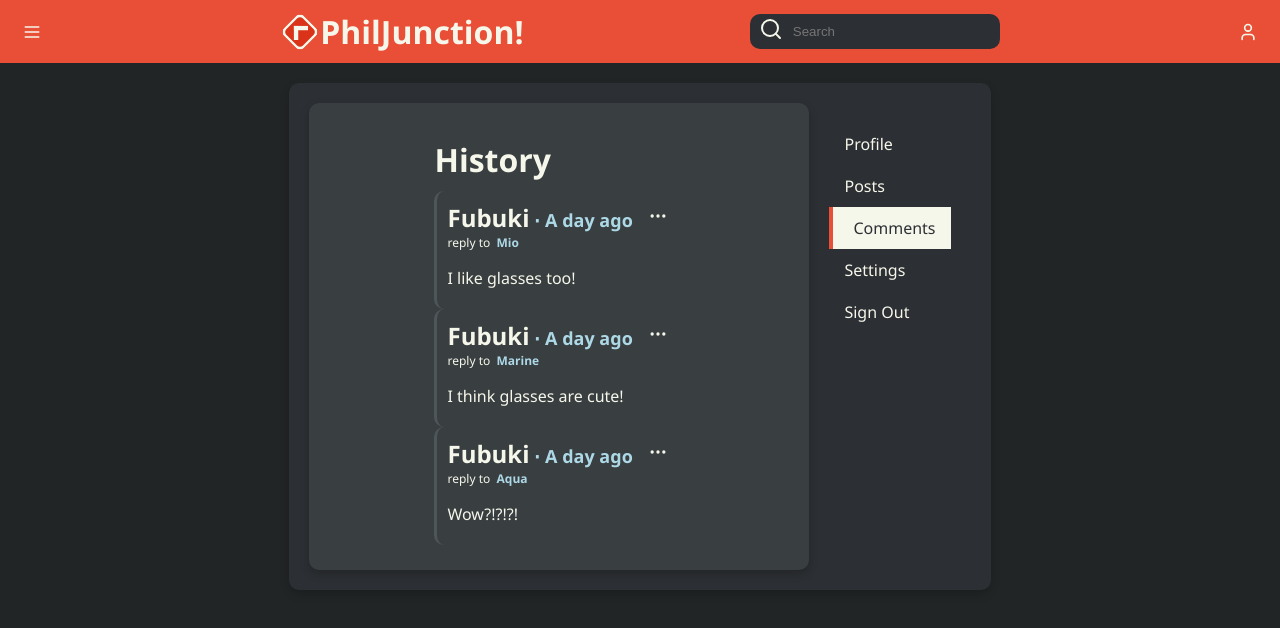
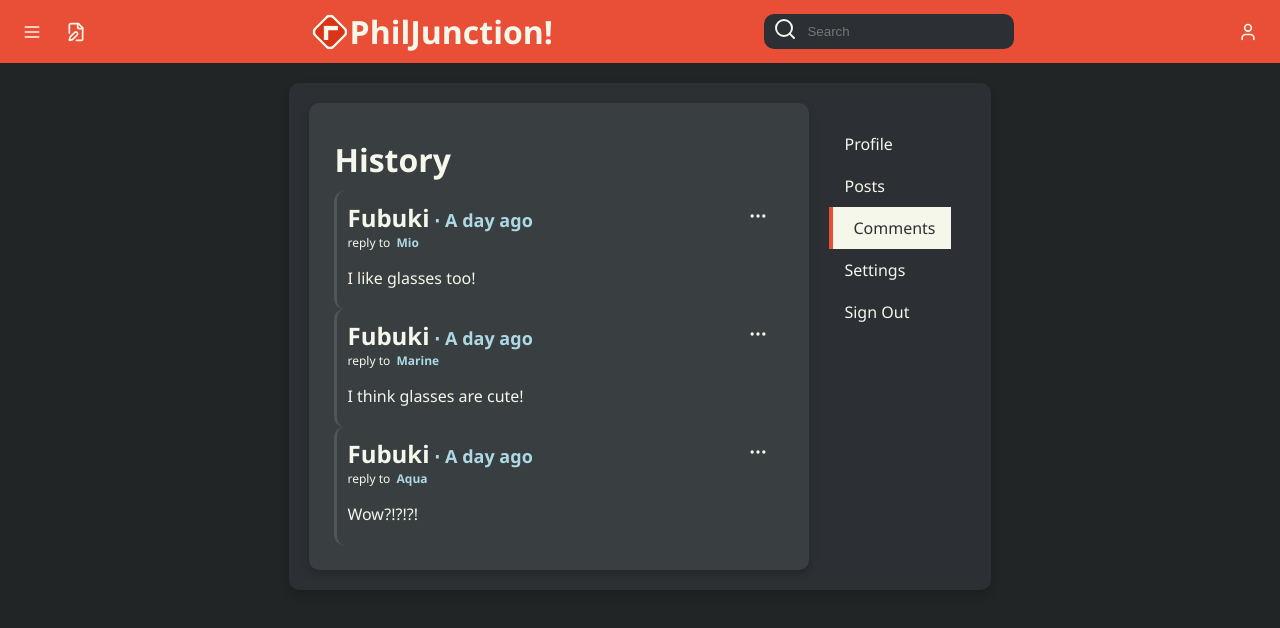
Before and after one commit to tonishii/PhilJunction, a React (Vite) app: page /profile/comments in a window 1280 px wide. Shown: the top 628 px of the page. Built offline with nearby package versions, Linux system fonts and the light colour scheme.

Commit message:
adds post icon and stuff man idk

```diff
--- a/src/components/header.tsx
+++ b/src/components/header.tsx
@@ -1,4 +1,4 @@
-import { Menu, Search, User } from "lucide-react";
+import { Menu, Search, User, FilePen } from "lucide-react";
 import { Link } from "react-router";
 import Logo from "@/components/logo";
 
@@ -17,9 +17,18 @@ export default function Header() {
 
   return (
     <header className="header">
-      <button className="round-button">
-        <Menu className="icon" />
-      </button>
+      <div className="header-leftmost">
+        <Link to="/profile/settings">
+          <button className="round-button">
+            <Menu className="icon" />
+          </button>
+        </Link>
+        <Link to="/holler">
+          <button className="round-button">
+            <FilePen className="icon" />
+          </button>
+        </Link>
+      </div>
 
       <Link to="/" className="header-link">
         <button className="header-button">
--- a/src/pages/profile/settings.tsx
+++ b/src/pages/profile/settings.tsx
@@ -1,6 +1,6 @@
 export default function Settings() {
   return (
-    <div>
+    <div className="settings-container">
       <h2>Edit Profile</h2>
       <ul>
         <li>Change character avatar</li>
--- a/src/styles/component-styles.css
+++ b/src/styles/component-styles.css
@@ -4,6 +4,12 @@
   justify-content: space-between;
   align-items: center;
   padding: 10px;
+  background-color: #E94F37;
+}
+
+.header-leftmost {
+  display: flex;
+  align-items: left;
   background-color: #E94F37;
 }
 
@@ -55,7 +61,6 @@
   min-height: 100px;
   padding: 10px;
   border-radius: 10px;
-
   padding-left: 10px;
   border-left-width: 3px;
   border-left-style: solid;
--- a/src/styles/profile-styles.css
+++ b/src/styles/profile-styles.css
@@ -107,9 +107,14 @@
 }
 
 /* User-comment history*/
-.user-comment-container {
-    background-color: #F6F7EB;
-    width: 400px;
-    height: 200px;
+.user-comments-container {
+    width: 100%;
+    height: 100%;
     overflow: hidden;
 }
+
+.settings-container {
+    height: 100%;
+    width: 100%;
+    align-content: left;
+}
```
Also changed, not shown: 1 other file (tests, documents, lock files or other folders).
